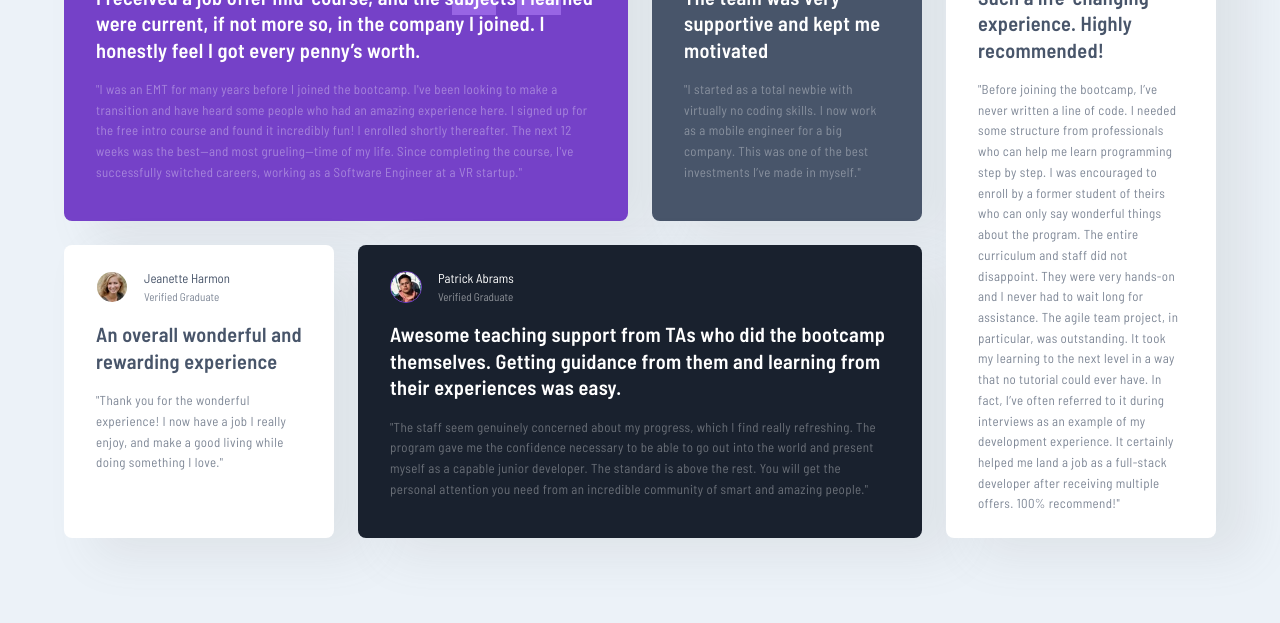
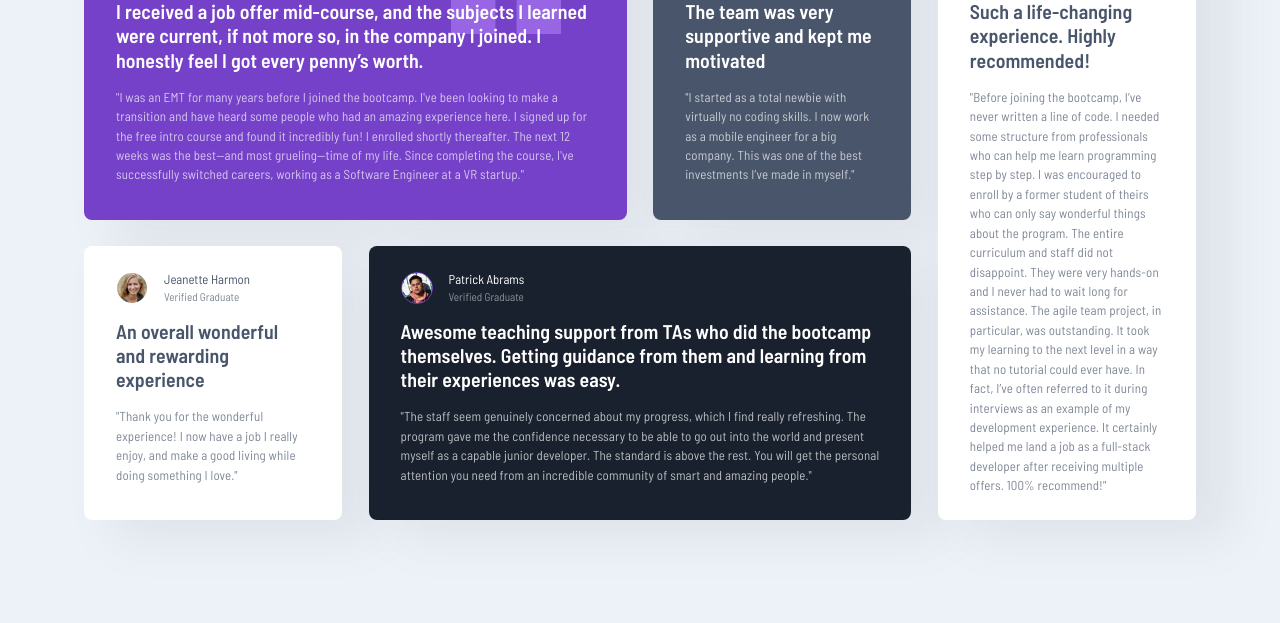
Before and after one commit to TomSif/Front-end_Mentor_Testimonials_grid_section, a plain HTML site: page index.html in a window 1280 px wide. Shown: the part 177-800 px from the top of the page. Drawn offline with Linux system fonts and the light colour scheme.

Commit message:
final adjustement

```diff
--- a/styles.css
+++ b/styles.css
@@ -62,11 +62,11 @@
 .testimonial {
   padding: var(--layout-Padding) var(--layout-Gap);
   border-radius: 0.5rem;
-  /* box-shadow: 1rem 0.5rem 2.5rem hsl(195, 12%, 84%); */
   box-shadow: 2rem 1rem 3rem 2px hsl(0deg 0% 43.94% / 11%);
   position: relative;
   z-index: 1;
 }
+
 /* Styling header image and text  */
 .testimonial__info {
   display: flex;
@@ -102,12 +102,12 @@
 }
 
 .testimonial__quote {
-  padding-top: 1rem;
+  padding-top: 0.8rem;
   font-family: "Barlow Semi Condensed", sans-serif;
   font-weight: 600;
-  font-size: 1.27rem;
-  letter-spacing: 0.02rem;
-  line-height: 1.3;
+  font-size: 1.24rem;
+  letter-spacing: 0.005rem;
+  line-height: 1.22;
   position: relative;
   z-index: 1;
 }
@@ -117,9 +117,9 @@
   font-family: "Barlow Semi Condensed", sans-serif;
   font-weight: 400;
   font-size: 0.81rem;
-  line-height: 1.6;
-  color: var(--White50);
-  letter-spacing: 0.03em;
+  line-height: 1.38;
+  color: var(--White);
+  letter-spacing: 0.03rem;
   white-space: normal !important;
   overflow-wrap: break-word !important;
   word-break: normal !important;
@@ -197,7 +197,7 @@ footer {
     grid-template-rows: repeat(3, auto);
     gap: var(--layout-Padding);
     width: 100%;
-    max-width: 75rem;
+    max-width: 72.5rem;
     margin: auto auto;
   }
   .testimonial--Daniel {
@@ -237,7 +237,12 @@ footer {
     display: grid;
     grid-template-columns: repeat(4, 1fr);
     grid-template-rows: repeat(2, auto);
-    gap: var(--layout-Padding);
+    gap: 1.65rem;
+  }
+  .testimonial__fulltext {
+    padding-top: 1rem;
+    line-height: 1.5;
+    letter-spacing: 0.01rem;
   }
   .testimonial--Daniel {
     grid-column: 1 / 3;
```
Also changed, not shown: 2 other files.
